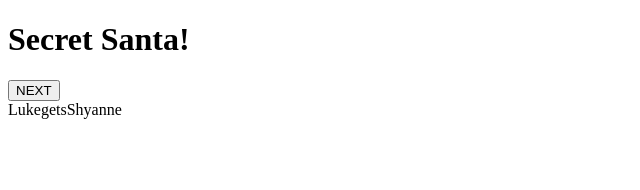
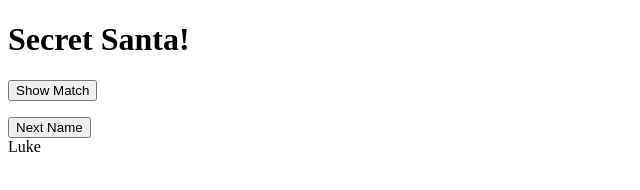
Before and after one commit to aupreti1/SecretSanta, a plain HTML site: page index.html in a window 1280 px wide. Shown: the whole page, without its empty margins (0-640 px from the left). Drawn offline with Linux system fonts and the light colour scheme.

Commit message:
Got the show match button to work

```diff
--- a/assets/javascript/santa.js
+++ b/assets/javascript/santa.js
@@ -4,6 +4,7 @@ var names = ["Ana", "Alex", "Brittany",
 "McKenzie", "Shyanne", "Luke"]
 
 var currentItemIndex = 14;
+var myItemObjectArray = match;
 
 
 if (names.length % 2 != 0) {
@@ -25,14 +26,13 @@ if (names.length % 2 != 0) {
     }
 }
 
-var myItemObjectArray = match;
-var currentItemIndex = 14;
+document.write(name1);
 
+function showPartner() {
+  document.getElementById("name2").innerHTML = name2;
+}
 
-function getNext()
-        {
-            currentItemIndex++;
-
-        }
-
-document.write(match);
+index = match.indexOf();
+if(index >= 0 && index < match.length - 1)
+   nextItem = match[index + 1]
+   document.getElementById("match").innerHTML = match;
--- a/index.html
+++ b/index.html
@@ -1,19 +1,3 @@
-<!-- <!DOCTYPE html>
-<html>
-<head>
-    <title>Slaton Secret Santa!</title>
-    <meta name="viewport" content="width=device-width, initial-scale=1">
-    <link rel="stylesheet" href="assets/css/reset.css">
-    <link rel="stylesheet" href="assets/css/style.css">
-
-</head>
-<body>
-<button onclick="spin()">CLICK</button>
-<div id="names"></div>
-<script src="assets/javascript/santa.js"></script>
-</body>
-</html>  -->
-
 <!DOCTYPE html>
 <html>
 
@@ -29,8 +13,9 @@
             <h1>Secret Santa!</h1>
 
             <div class="container">
-                <div id="result"></div>
-                <button id="next" onclick="getNext()">NEXT</button>
+                <button onclick = "getElementById('name2').name2=showPartner(getElementById('name2').name2)">Show Match</button>
+                <p id = "name2" ></p>
+                <button onclick = "getElementById('match').match=indexOf(getElementById('match').match)">Next Name</button>
             </div>
 
 
```
